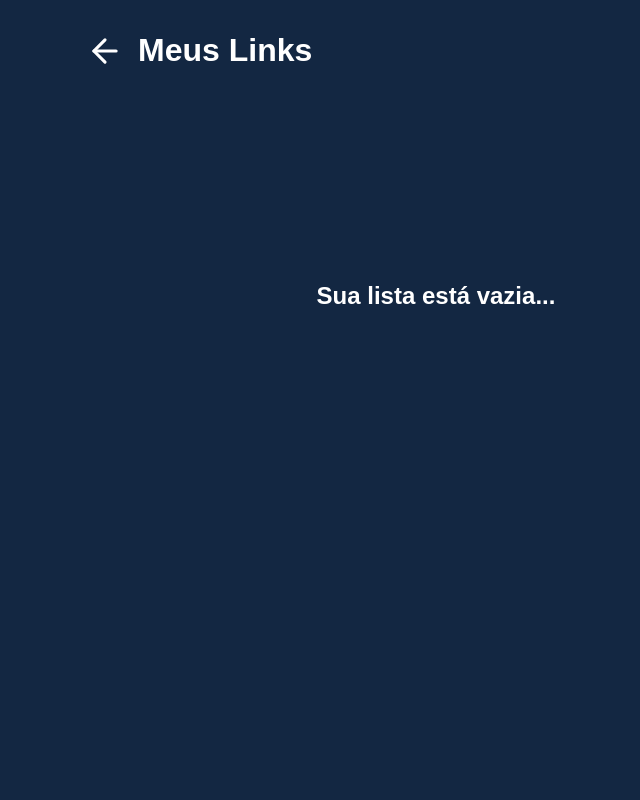
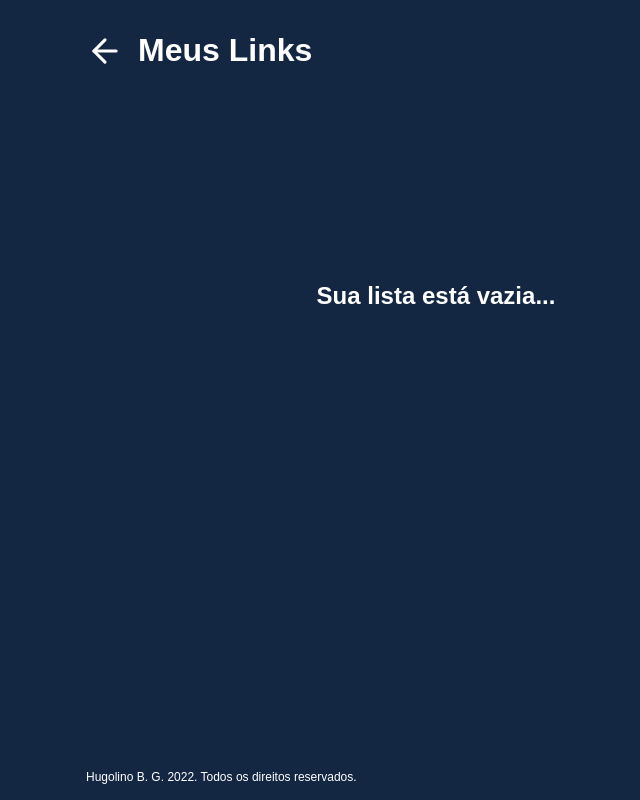
Before and after one commit to hugofficial/SujeitoLink, a React (Create React App) app: page /links in a window 1280 px wide. Shown: the whole page, without its empty margins (204-844 px from the left). Built offline with nearby package versions, Linux system fonts and the light colour scheme.

Commit message:
Update index.js

```diff
--- a/src/pages/Links/index.js
+++ b/src/pages/Links/index.js
@@ -76,6 +76,7 @@ export default function Links() {
       {showModal && (
         <LinkItem closeModal={() => setShowModal(false)} content={data} />
       )}
+      <footer class="footer">Hugolino B. G. 2022. Todos os direitos reservados.</footer>
     </div>
   );
 }
```
